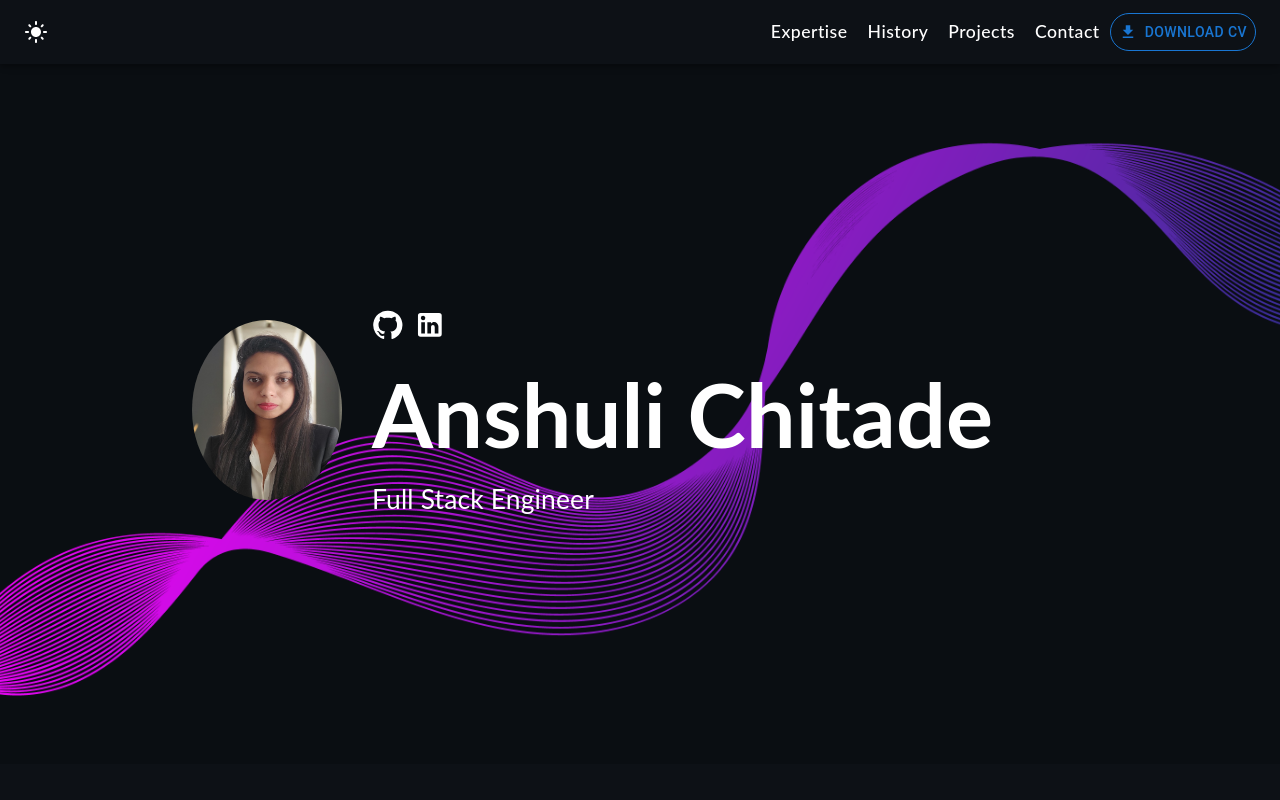
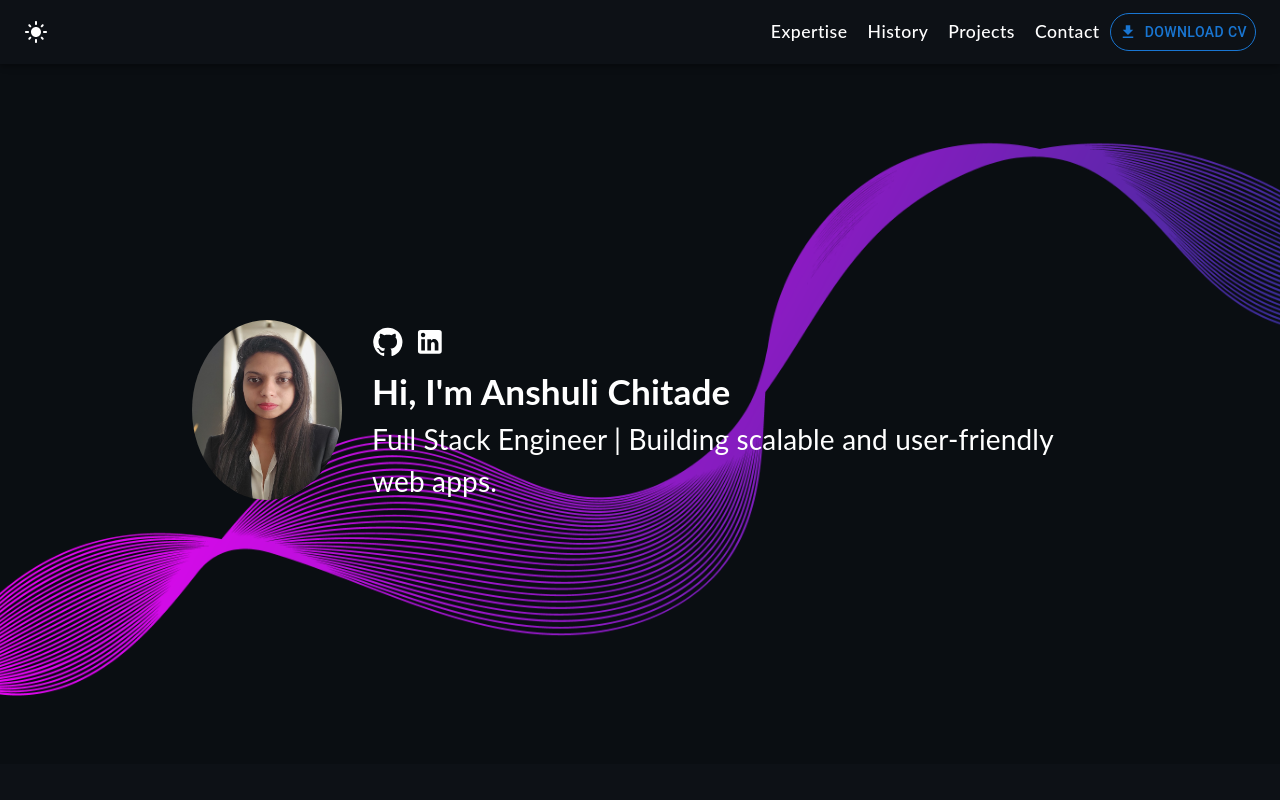
Before and after one commit to anshuli-chitade/profile-card-web, a React (Create React App) app: page / in a window 1280 px wide. Shown: the top 800 px of the page. Built offline with nearby package versions, Linux system fonts and the light colour scheme.

Commit message:
[fix] : handle front page

```diff
--- a/src/assets/styles/Main.scss
+++ b/src/assets/styles/Main.scss
@@ -37,13 +37,12 @@
     }
 
     p {
-        font-size: 1.5em;
+        font-size: 28px;
         margin-block-start: 0px;
         margin-block-end: 0px;
     }
 
     h1 {
-        font-size: 5em;
         margin-block-start: 0px;
         margin-block-end: 0px;
     }
--- a/src/components/Main.tsx
+++ b/src/components/Main.tsx
@@ -10,7 +10,7 @@ function Main() {
     <div className="container">
       <div className="about-section">
         <div className="image-wrapper">
-          <img src={profile} alt="Avatar" />
+          <img src={profile} alt="Anshuli Chitade - Profile" />
         </div>
         <div className="content">
           <div className="social_icons">
@@ -29,8 +29,11 @@ function Main() {
               <LinkedInIcon />
             </a>
           </div>
-          <h1>Anshuli Chitade</h1>
-          <p>Full Stack Engineer</p>
+
+          <h1 className="hero-title">Hi, I'm Anshuli Chitade</h1>
+          <p className="hero-subtitle" color="text.primary">
+            Full Stack Engineer | Building scalable and user-friendly web apps.
+          </p>
 
           <div className="mobile_social_icons">
             <a
```
